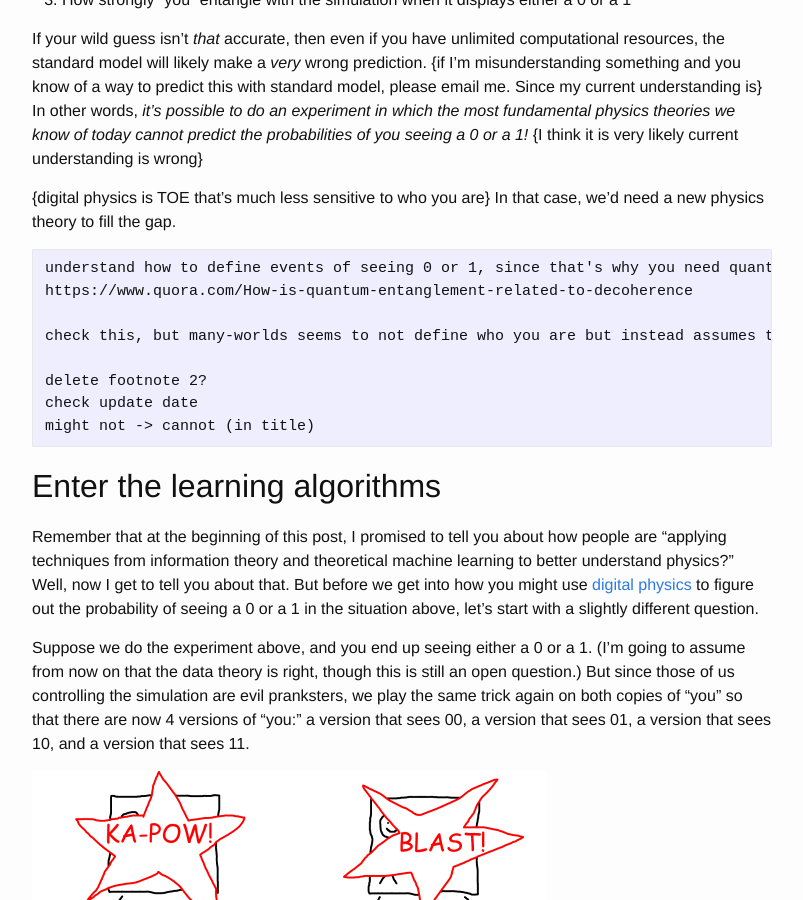
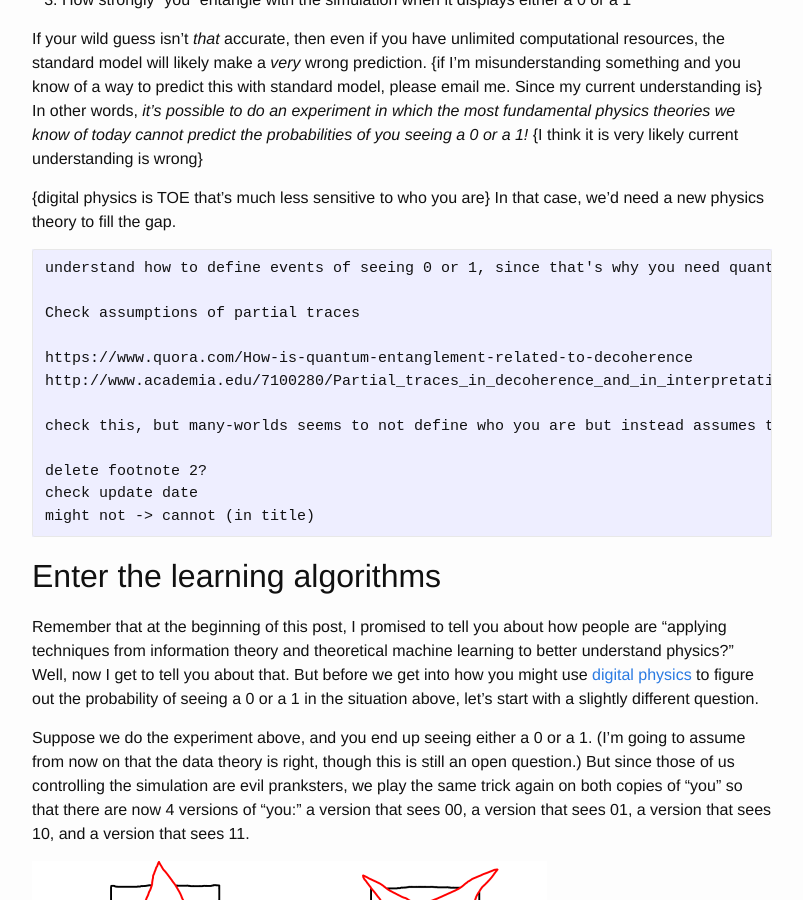
Before and after one commit to ad510/firstest-principle, a Jekyll site: the page built from _posts/2016-07-10-learning.md, in a window 1280 px wide and 900 px high, scrolled down 7699 px. Shown: the whole window, without its empty margins (238-1041 px from the left). Built offline with Jekyll 4.4.1, drawn with Linux system fonts in a browser that asks for light colours; some of the changed text lies outside the part shown.

Commit message:
tweak entanglement example, partial traces notes

````diff
--- a/_posts/2016-07-10-learning.md
+++ b/_posts/2016-07-10-learning.md
@@ -115,7 +115,11 @@ In that case, we'd need a new physics theory to fill the gap.
 
 ```
 understand how to define events of seeing 0 or 1, since that's why you need quantum state of "you" in the first place
+
+Check assumptions of partial traces
+
 https://www.quora.com/How-is-quantum-entanglement-related-to-decoherence
+http://www.academia.edu/7100280/Partial_traces_in_decoherence_and_in_interpretation_What_do_reduced_states_refer_to
 
 check this, but many-worlds seems to not define who you are but instead assumes that it's not a problem b/c you can use decoherence techniques to account for that
 
````
Also changed, not shown: other parts of _posts/2016-07-10-learning.md (+1 -1 lines).
